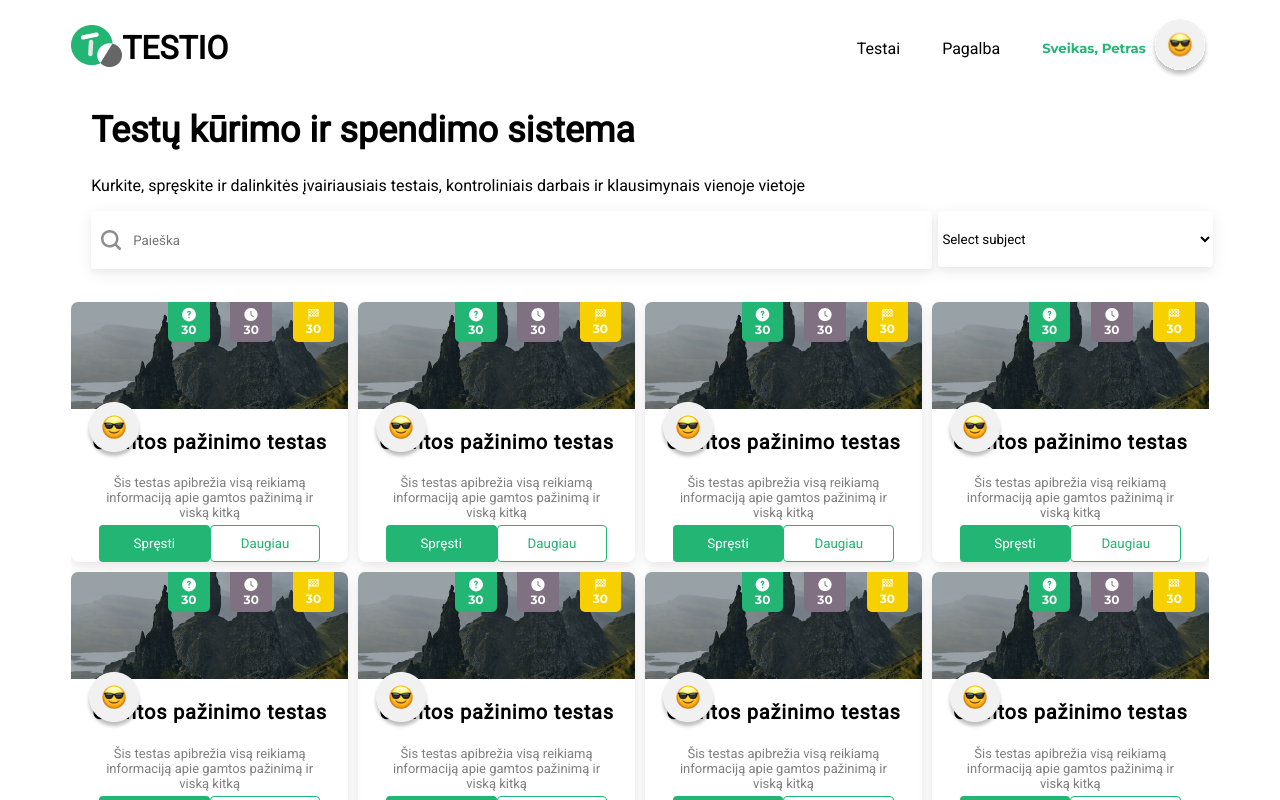
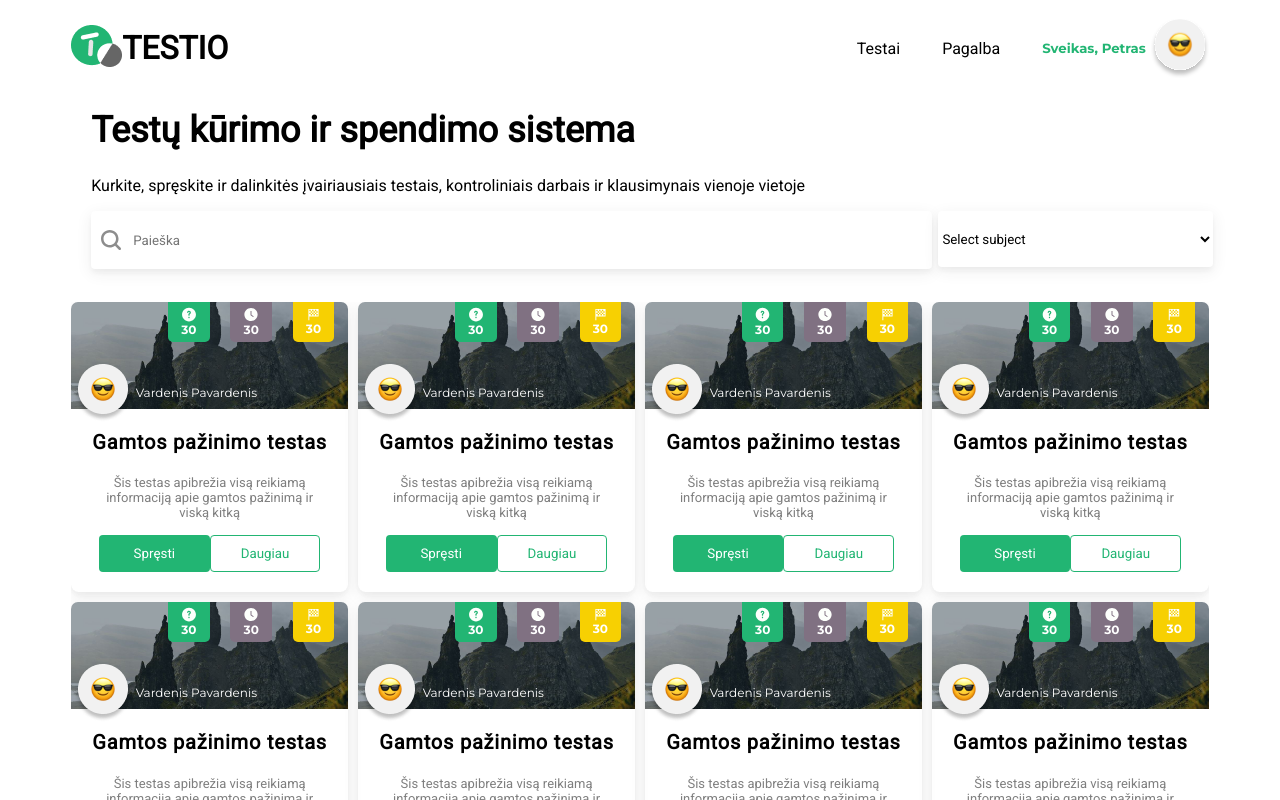
Before and after one commit to CypressG/test-exercise, a JavaScript app: page / in a window 1280 px wide. Shown: the top 800 px of the page. Built offline with nearby package versions, Linux system fonts and the light colour scheme.

Commit message:
fixed avatar container

```diff
--- a/src/components/TestBlock.js
+++ b/src/components/TestBlock.js
@@ -25,10 +25,12 @@ const TestBlock = (props) => {
       <div className="testblock-image-container">
         <img src={photo} alt="hills" />
       </div>
+      <div className="testblock-bottom-container">
         <div className="testblock-image-container-avatar">
           <img src={avatar} alt="avatar" />
           <h3>{props.username}</h3>
         </div>
+
         <h2>{props.title}</h2>
         <p>{props.description}</p>
         <div className="testblock-button-container">
@@ -36,6 +38,7 @@ const TestBlock = (props) => {
           <button className="extra-button">Daugiau</button>
         </div>
       </div>
+    </div>
   );
 };
 
--- a/src/style.css
+++ b/src/style.css
@@ -216,6 +216,12 @@ h5 {
 html {
   margin: auto;
 }
+
+/* Added info */
+.testblock-bottom-container {
+  position: relative;
+}
+
 /*main konteineris*/
 .container-test-block {
   display: grid;
@@ -300,6 +306,7 @@ html {
   justify-content: space-between;
   margin: auto;
   width: 80%;
+  padding: 10px 10px 20px 10px;
 }
 
 .main-button {
@@ -350,11 +357,12 @@ html {
 .testblock-image-container-avatar {
   display: flex;
   justify-content: flex-start;
-  gap: 5%;
+  gap: 2%;
   width: 70%;
   position: absolute;
-  top: 100px;
-  left: 5%;
+  bottom: 105%;
+  left: 1%;
+  align-items: center;
 }
 
 .testblock-image-container-avatar img {
@@ -364,6 +372,7 @@ html {
 .testblock-image-container-avatar h3 {
   flex-basis: 80%;
   font-size: 12px;
+  text-align: left;
   color: white;
   font-family: "Montserrat", sans-serif;
   font-weight: 400;
```
Lines whose indentation alone changed are shown as unchanged.
